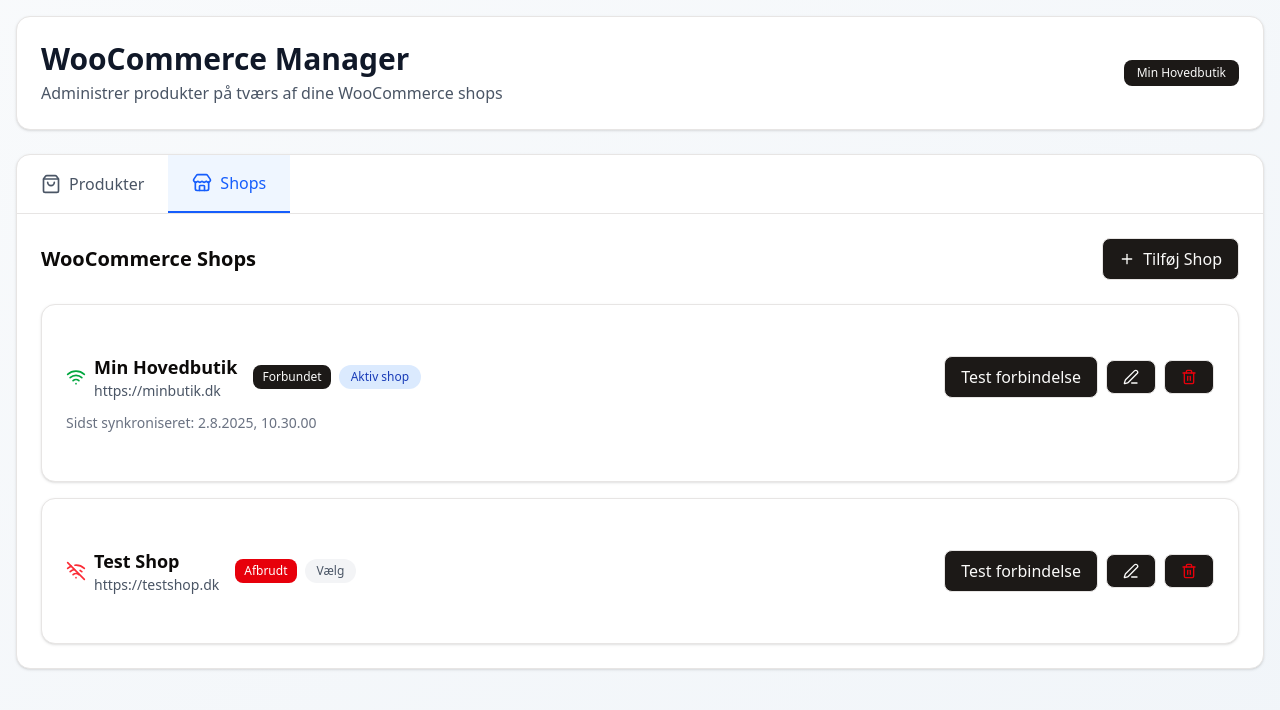
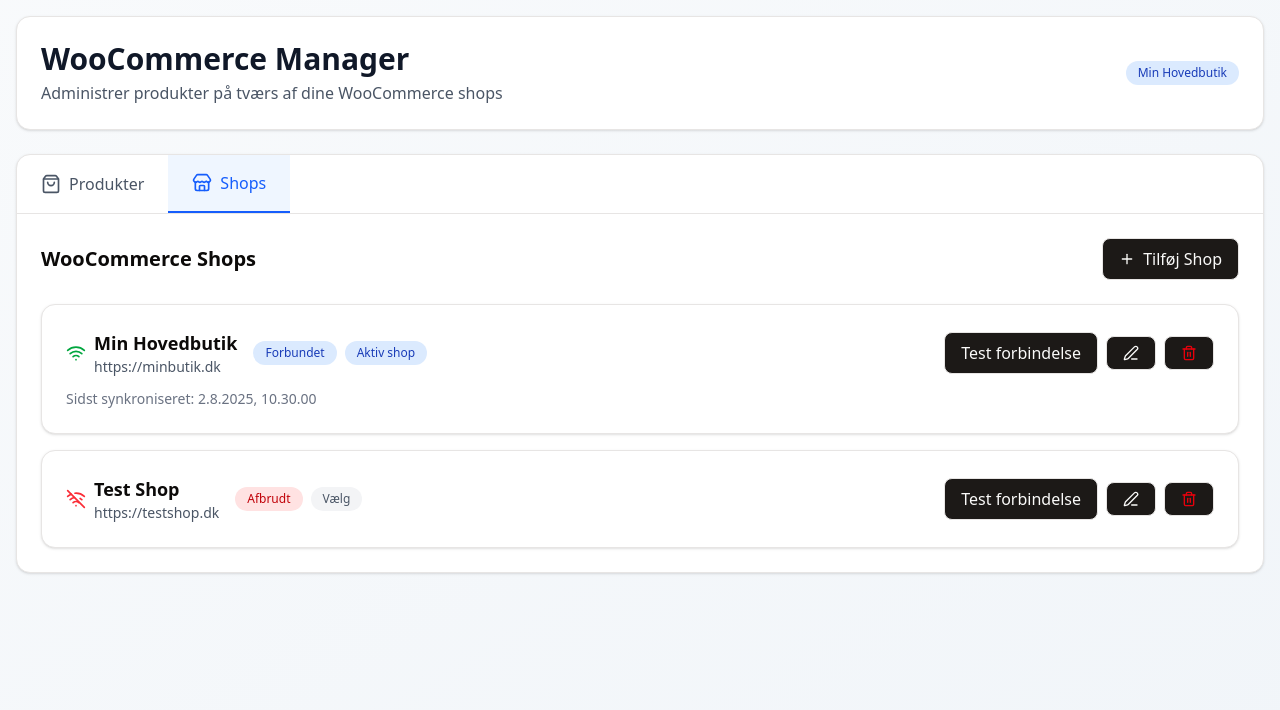
Before and after one commit to Karalumpas/wpm, a Next.js app: page / in a window 1280 px wide. Both pictures are taken after a click on the button "Shops". Shown: the top 710 px of the page. Built offline with nearby package versions, Linux system fonts and the light colour scheme.

Commit message:
redigerede bugs

```diff
--- /dev/null
+++ b/src/components/ui/badge.tsx
@@ -0,0 +1,13 @@
+import React from 'react';
+import { cn } from '@/lib/utils';
+
+export function Badge({ className, variant = 'default', ...props }: React.HTMLAttributes<HTMLSpanElement> & { variant?: 'default' | 'secondary' | 'outline' | 'destructive'; }) {
+  let base = 'inline-block px-3 py-1 rounded-full text-xs font-medium';
+  let variants: Record<string, string> = {
+    default: 'bg-blue-100 text-blue-800',
+    secondary: 'bg-gray-100 text-gray-600',
+    outline: 'border border-gray-300 text-gray-800',
+    destructive: 'bg-red-100 text-red-700',
+  };
+  return <span className={cn(base, variants[variant], className)} {...props} />;
+}
--- /dev/null
+++ b/src/components/ui/card.tsx
@@ -0,0 +1,22 @@
+import React from 'react';
+import { cn } from '@/lib/utils';
+
+export function Card({ className, ...props }: React.HTMLAttributes<HTMLDivElement>) {
+  return <div className={cn('bg-white rounded-xl shadow-sm border', className)} {...props} />;
+}
+
+export function CardHeader({ className, ...props }: React.HTMLAttributes<HTMLDivElement>) {
+  return <div className={cn('p-6 border-b', className)} {...props} />;
+}
+
+export function CardTitle({ className, ...props }: React.HTMLAttributes<HTMLHeadingElement>) {
+  return <h2 className={cn('text-xl font-semibold', className)} {...props} />;
+}
+
+export function CardDescription({ className, ...props }: React.HTMLAttributes<HTMLParagraphElement>) {
+  return <p className={cn('text-gray-600', className)} {...props} />;
+}
+
+export function CardContent({ className, ...props }: React.HTMLAttributes<HTMLDivElement>) {
+  return <div className={cn('p-6', className)} {...props} />;
+}
```
